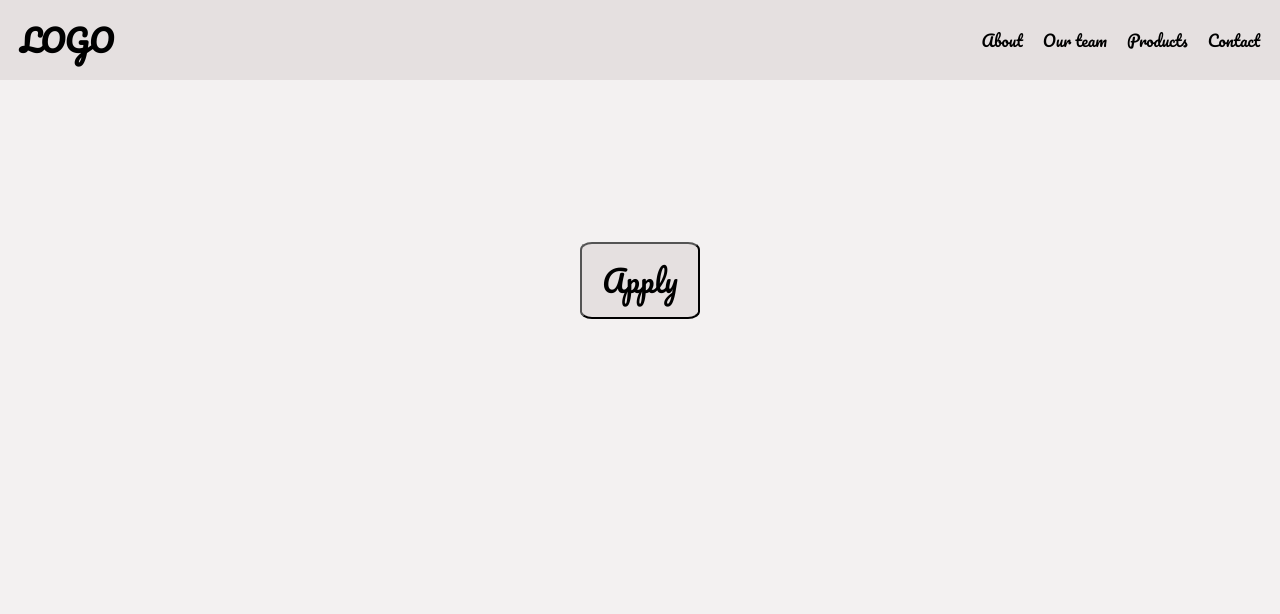
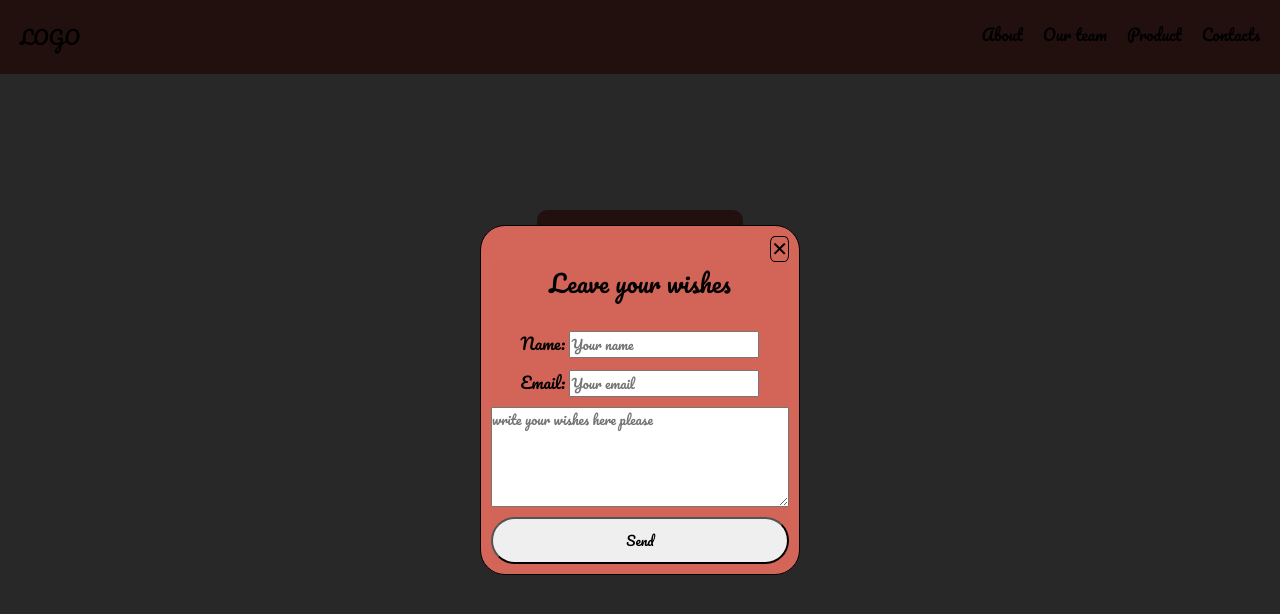
Before and after one commit to Vladyslav-Karpenko/Modal-window, a plain HTML site: page index.html in a window 1280 px wide. Both pictures are taken after a click on the button "Apply". Drawn offline with Linux system fonts and the light colour scheme.

Commit message:
update modal

```diff
--- a/index.html
+++ b/index.html
@@ -3,7 +3,7 @@
   <head>
     <meta charset="UTF-8" />
     <meta name="viewport" content="width=device-width, initial-scale=1.0" />
-    <title>Modal window with hamburger menu</title>
+    <title>Forms</title>
     <link rel="stylesheet" href="style.css" />
     <link rel="preconnect" href="https://fonts.googleapis.com" />
     <link rel="preconnect" href="https://fonts.gstatic.com" crossorigin />
@@ -13,24 +13,130 @@
     />
   </head>
   <body>
+    <!-- <form class="my-form">
+      <h2>My first form</h2>
+      <label for="name">Name</label>
+      <input type="text" name="name" id="name" placeholder="Ivan Zolo" />
+
+      <label for="email"
+        >Email<input type="email" name="email" placeholder="name@gmail.com"
+      /></label>
+      <input type="password" name="" id="" />
+      <input type="number" min="1" max="10" />
+      <input type="date" />
+      <div class="checkbox">
+        <input type="checkbox" required />
+        <p>I agree with terms and conditions</p>
+      </div>
+      <input type="radio" name="gender" value="male" />
+      <input type="radio" name="gender" value="female" />
+      <input type="range" name="" id="" />
+      <input type="color" />
+      <input type="file" name="" id="" />
+      <label for="city"
+        >Choose your city<select name="city" id="city" multiple size="1">
+          <option value="prague">Prague</option>
+          <option value="plzen">Plzen</option>
+          <option value="brno">Brno</option>
+        </select></label
+      >
+      <button>Submit</button>
+    </form> -->
+    <!-- <form class="my-form">
+      <fieldset>
+        <legend>Information about user</legend>
+        <h2>My first form</h2>
+        <label for="name">Name</label>
+        <input type="text" name="name" id="name" placeholder="Ivan Zolo" />
+        <br />
+        <label for="email"
+          >Email<input class="inputEmail" type="email" name="email" placeholder="name@gmail.com"
+        /></label>
+        <label for="password"></label>
+        <label for="password">Password</label>
+        <input type="password" name="password" id="" />
+        <label for="count">Count</label>
+        <input type="number" name="count" id="count" min="1" max="10" />
+        <div>
+          <label for="date">Date: </label>
+          <input type="date" name="date" id="date" />
+        </div>
+
+        <div class="checkbox">
+          <input type="checkbox" required />
+          <p>I agree with terms and conditions</p>
+        </div>
+        <input type="radio" name="gender" value="male" />
+        <input type="radio" name="gender" value="female" />
+        <input type="range" name="" id="" />
+        <input type="color" />
+        <input type="file" name="" id="" />
+        <label for="city"
+          >Choose your city:
+          <select name="city" id="city">
+            <option value="prague">Prague</option>
+            <option value="plzen">Plzen</option>
+            <option value="brno">Brno</option> -->
+    <!-- multiple size="1" -->
+    <!-- </select></label
+        ><br />
+        <button>Submit</button>
+      </fieldset>
+    </form> -->
     <header class="header">
-      <a class="logo" href="#">LOGO</a>
-      <nav class="nav">
-        <ul class="nav-menu">
-          <li class="nav-item-1"><a href="#">About</a></li>
-          <li class="nav-item-2"><a href="#">Our team</a></li>
-          <li class="nav-item-3"><a href="#">Products</a></li>
-          <li class="nav-item-4"><a href="#">Contact</a></li>
+      <a class="logo pacifico-regular" href="">LOGO</a>
+      <nav>
+        <ul class="navList">
+          <li class="navItem1"><a href="">About</a></li>
+          <li class="navItem2"><a href="">Our team</a></li>
+          <li class="navItem3"><a href="">Product</a></li>
+          <li class="navItem4"><a href="">Contacts</a></li>
         </ul>
-        <div class="hamb">
-          <span></span>
-          <span></span>
-          <span></span>
+        <div class="hamburger">
+            <span></span>
+            <span></span>
+            <span></span>
         </div>
       </nav>
     </header>
     <main class="main">
       <button class="openModal">Apply</button>
     </main>
+    <!-- MODAL -->
+    <div class="modal">
+    <div class="modal-content">
+      <span class="close">&#x2715</span>
+      <form class="form">
+        <h2 class="pacifico-regular modal-title">Leave your wishes</h2>
+        <label class="pacifico-regular" for="name">Name:
+            <input class="pacifico-regular" type="text" name="" id="name" placeholder="Your name" />
+        </label>
+        <label class="pacifico-regular" for="email">Email:
+            <input class="pacifico-regular" type="email" name="" id="email" placeholder="Your email" />
+        </label>
+        <textarea class=" text-area pacifico-regular" name="" id="" placeholder="write your wishes here please"></textarea>
+        <button class="btn pacifico-regular">Send</button>
+      </form>
+    </div>
+    </div>
+    <script>
+        const openModalBtn = document.querySelector(".openModal");
+        const modal = document.querySelector(".modal");
+        const closeModalBtn = document.querySelector(".close");
+
+        openModalBtn.addEventListener("click", () => {
+            modal.style.display = "flex";
+        });
+
+        closeModalBtn.addEventListener("click", () => {
+            modal.style.display = "none";
+        });
+
+        window.addEventListener("click", (e) => {
+            if (e.target === modal) {
+            modal.style.display = "none";
+            }
+        });
+    </script>
   </body>
 </html>
--- a/style.css
+++ b/style.css
@@ -1,38 +1,69 @@
-*,
-*::before,
-*::after {
-  box-sizing: border-box;
+* {
   margin: 0;
   padding: 0;
+  box-sizing: border-box;
+  font-family: sans-serif;
   color: black;
-  text-decoration: none;
-  font-family: "Pacifico", cursive;
+}
+body {
+  position: relative;
+}
+.my-form {
+  display: flex;
+  justify-content: center;
+  flex-direction: column;
+  width: 300px;
+  position: absolute;
+  top: 150px;
+  left: 500px;
+}
+.my-form input {
+  margin: 10px;
+  border: 1px solid black;
+}
+.checkbox {
+  display: flex;
+  align-items: center;
+}
+fieldset {
+  background-color: rgba(255, 0, 255, 0.08);
+}
+.inputEmail:valid {
+  border: 4px solid green;
+  border-radius: 50%;
+}
+.inputEmail:invalid {
+  border: 4px solid red;
+  border-radius: 0%;
+}
+ul {
   list-style: none;
 }
-body {
-  height: 100vh;
-  width: 100vw;
-  display: flex;
-  flex-direction: column;
-  background-color: #e5e0e06c;
+a {
+  text-decoration: none;
 }
 .header {
+  background-color: rgb(211, 101, 89);
+
   display: flex;
   justify-content: space-between;
-  align-items: center;
-  height: 10vh;
-  background-color: #e5e0e0;
   padding: 20px;
 }
 .logo {
-  font-size: 30px;
-  font-weight: bold;
-}
-.nav {
   display: flex;
   align-items: center;
+  font-size: larger;
 }
-.nav-menu {
+.pacifico-regular {
+  font-family: "Pacifico", cursive;
+  font-weight: 400;
+  font-style: normal;
+}
+a {
+  font-family: "Pacifico", cursive;
+}
+
+.navList {
   display: flex;
   gap: 20px;
   align-items: center;
@@ -44,32 +75,77 @@ body {
   height: 50vh;
 }
 .openModal {
+  padding: 20px 40px;
+  font-size: 50px;
+  font-weight: 900;
+  background-color: rgb(211, 101, 89);
+  border: none;
+  border-radius: 10px;
+  cursor: pointer;
+  font-family: "Pacifico", cursive;
+}
+.close {
+  font-size: 20px;
+  cursor: pointer;
+  align-self: flex-end;
+  border: 1px solid black;
+  border-radius: 25%;
+}
+.btn {
   padding: 10px 20px;
-  font-size: 30px;
-  background-color: #e5e0e0;
-  border-radius: 10%;
+  border-radius: 25px;
 }
-.openModal:hover {
-  opacity: 0.6;
+.text-area {
+  height: 100px;
 }
-.hamb {
+.modal-title {
+  padding-bottom: 15px;
+}
+.modal-content {
+  display: flex;
+  flex-direction: column;
+  border: 1px solid black;
+  background-color: rgb(211, 101, 89);
+  text-align: center;
+  padding: 10px;
+  width: 25vw;
+  margin: auto;
+  border-radius: 25px;
+}
+
+.form {
+  display: flex;
+  flex-direction: column;
+  gap: 10px;
+  background-color: rgba(211, 101, 89, 0.334);
+}
+
+.modal {
+  display: none;
+  position: fixed;
+  top: 0;
+  left: 0;
+  width: 100vw;
+  height: 100vh;
+  background-color: rgba(0, 0, 0, 0.842);
+}
+.hamburger {
   display: none;
   flex-direction: column;
-  cursor: pointer;
+  align-items: center;
 }
-.hamb span {
+
+.hamburger span {
   width: 25px;
   height: 3px;
   background-color: black;
-  margin: 4px 0;
-  border-radius: 5px;
+  margin: 2px;
 }
-
-@media (max-width: 450px) {
-  .hamb {
+@media (max-width: 410px) {
+  .hamburger {
     display: flex;
   }
-  .nav-menu {
+  .navList {
     display: none;
   }
 }
```
